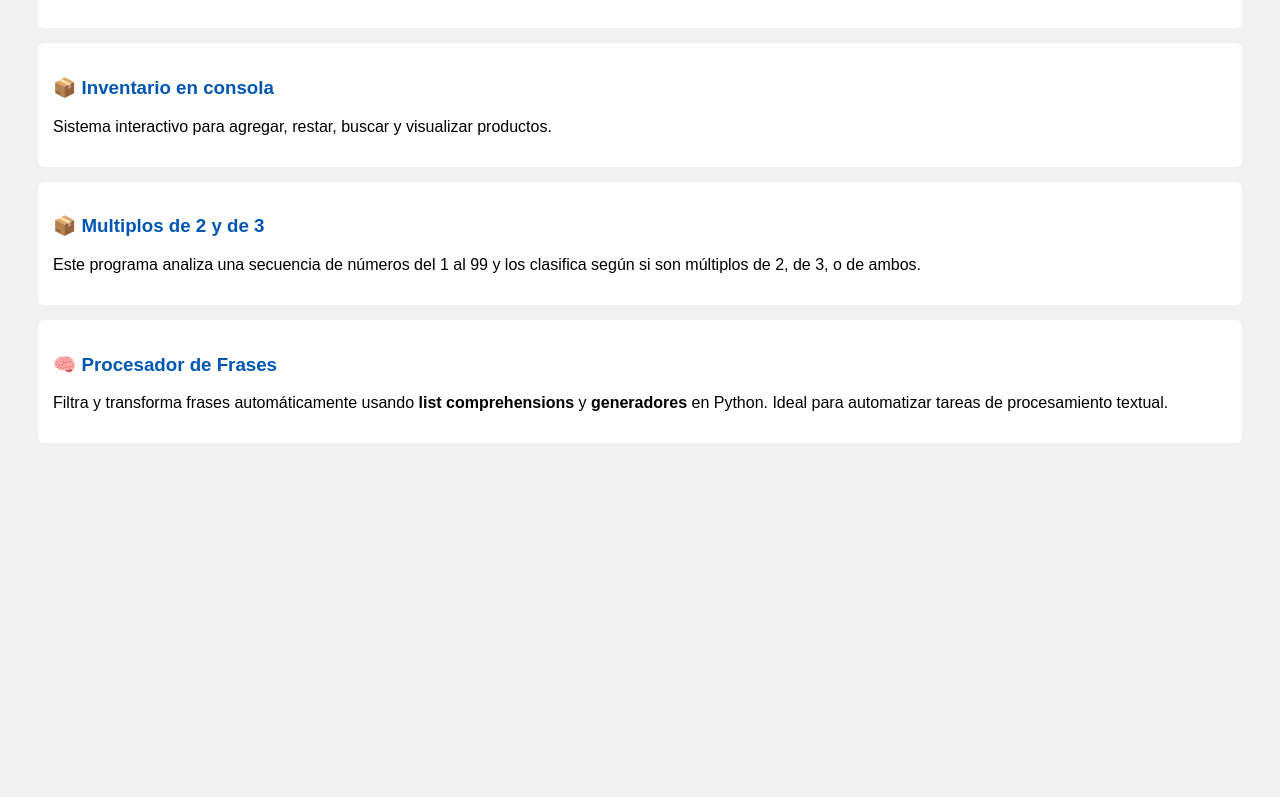
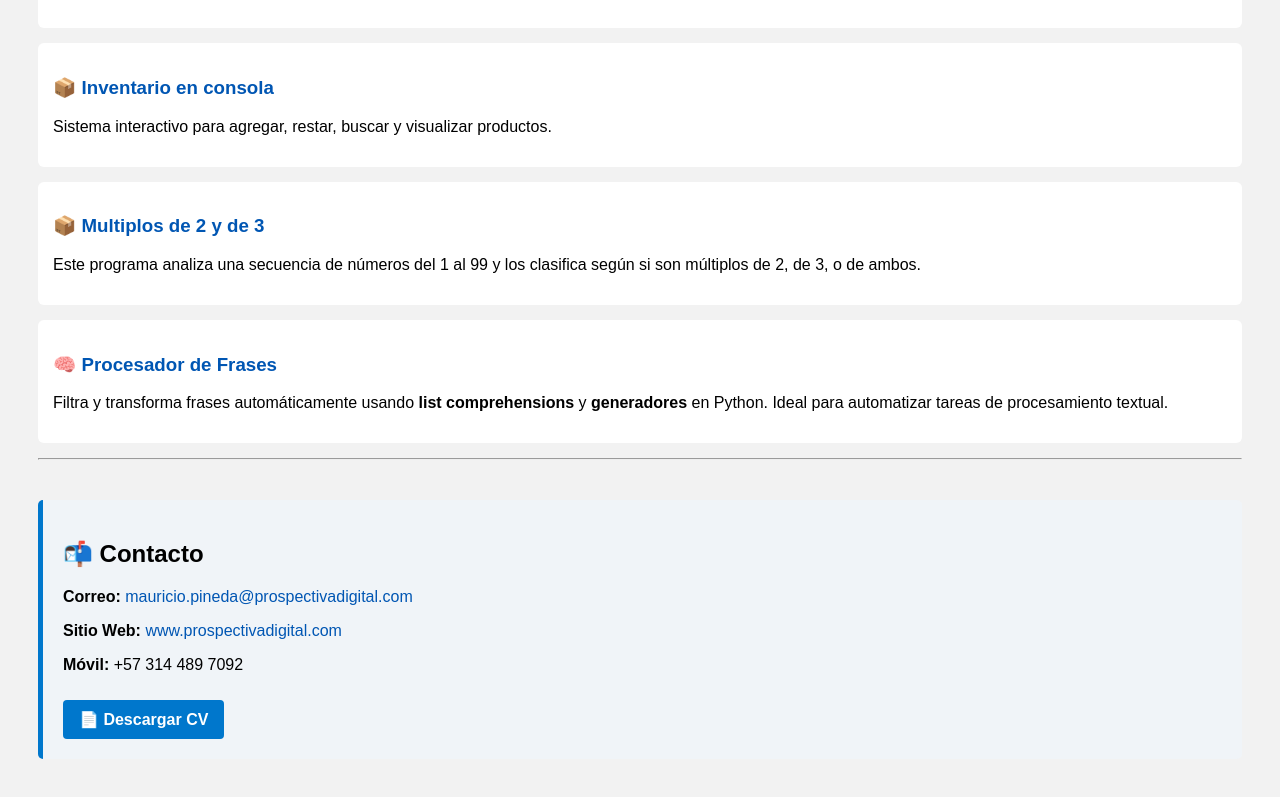
Before and after one commit to mauriciop-dev/mauriciop-dev.github.io, a plain HTML site: page index.html in a window 1280 px wide. Shown: the part 577-1374 px from the top of the page. Before the commit the page ends 1073 px from the top, so only its background shows below. Drawn offline with Linux system fonts and the light colour scheme.

Commit message:
Migración de estilos a CSS externo y mejora visual

```diff
--- a/index.html
+++ b/index.html
@@ -4,29 +4,8 @@
   <meta charset="UTF-8" />
   <meta name="viewport" content="width=device-width, initial-scale=1.0" />
   <title>Mauricio P. | Portafolio Python</title>
-  <style>
-    body {
-      font-family: Arial, sans-serif;
-      background: #f2f2f2;
-      padding: 30px;
-    }
-    h1 {
-      color: #333;
-    }
-    a {
-      color: #0056b3;
-      text-decoration: none;
-    }
-    section {
-      margin-top: 20px;
-    }
-    .proyecto {
-      background: white;
-      padding: 15px;
-      border-radius: 6px;
-      margin-bottom: 15px;
-    }
-  </style>
+  <link rel="stylesheet" href="style.css">
+
 </head>
 <body>
   <h1>🌟 Portafolio Python - Mauricio P.</h1>
@@ -66,5 +45,16 @@
     </div>
 
   </section>
+  <hr>
+
+<section class="contacto">
+  <h2>📬 Contacto</h2>
+  <p><strong>Correo:</strong> <a href="mailto:mauricio.pineda@prospectivadigital.com">mauricio.pineda@prospectivadigital.com</a></p>
+  <p><strong>Sitio Web:</strong> <a href="https://www.prospectivadigital.com" target="_blank">www.prospectivadigital.com</a></p>
+  <p><strong>Móvil:</strong> +57 314 489 7092</p>
+
+  <a href="Mauricio_P_CV.pdf" class="boton-cv" download>📄 Descargar CV</a>
+</section>
+
 </body>
 </html>
--- /dev/null
+++ b/style.css
@@ -0,0 +1,49 @@
+body {
+  font-family: Arial, sans-serif;
+  background: #f2f2f2;
+  padding: 30px;
+}
+
+h1 {
+  color: #333;
+}
+
+a {
+  color: #0056b3;
+  text-decoration: none;
+}
+
+section {
+  margin-top: 20px;
+}
+
+.proyecto {
+  background: white;
+  padding: 15px;
+  border-radius: 6px;
+  margin-bottom: 15px;
+}
+
+/* ESTILOS NUEVOS */
+.contacto {
+  margin-top: 40px;
+  padding: 20px;
+  background-color: #f0f4f8;
+  border-left: 5px solid #0077cc;
+  border-radius: 5px;
+}
+
+.boton-cv {
+  display: inline-block;
+  margin-top: 10px;
+  padding: 10px 16px;
+  background-color: #0077cc;
+  color: white;
+  text-decoration: none;
+  border-radius: 4px;
+  font-weight: bold;
+}
+
+.boton-cv:hover {
+  background-color: #005fa3;
+}
```
